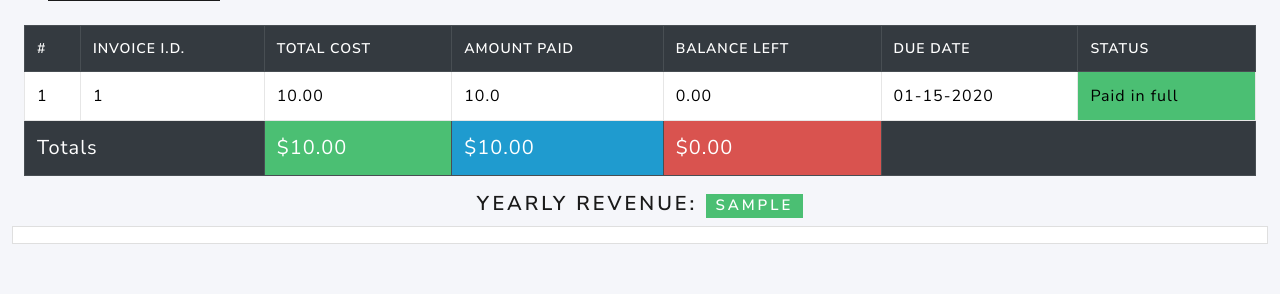
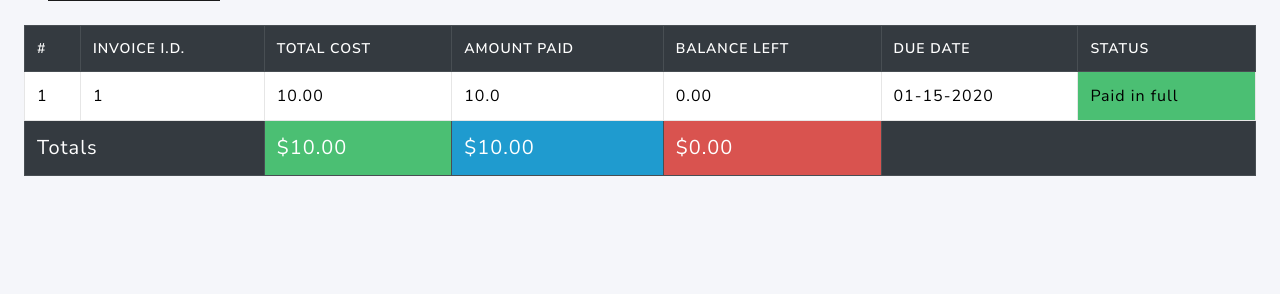
Before and after one commit to coachdaveofficial/invoice-app, a Flask app: template templates/home_page.html in a window 1280 px wide. Shown: the part 170-464 px from the top of the page. Run offline with Flask 2, Linux system fonts and the light colour scheme; tables that the repository leaves empty hold one stand-in row (values such as "Sample post"); the template is opened without the code that fills it: values that come from a table or form of the project are taken from there, most other values are stand-ins (such as "Sample title", 1, 10 or a date in 2020); some libraries are stand-ins or nearby versions.

Commit message:
remove yearly revenue html

```diff
--- a/templates/home_page.html
+++ b/templates/home_page.html
@@ -179,17 +179,6 @@
 
 	</div>
 </div>
-		<!-- Yearly Revenue -->
-		<div class="col">
-			<div class="list-group">
-                <h4 class="list-group-item-heading text-center">
-                    Yearly Revenue: <span class="badge bg-success">{{yearly_revenue}}</span>
-                </h4>
-				<div class="list-group-item">
-
-				</div>
-			</div>
-		</div>
 		<div class="col">
 			<!-- Invoice Modal -->
 			<div class="modal modal-lg fade" id="invoiceModal" tabindex="-1" aria-labelledby="invoiceModalLabel" aria-hidden="true">
```
Also changed, not shown: 1 other file.
